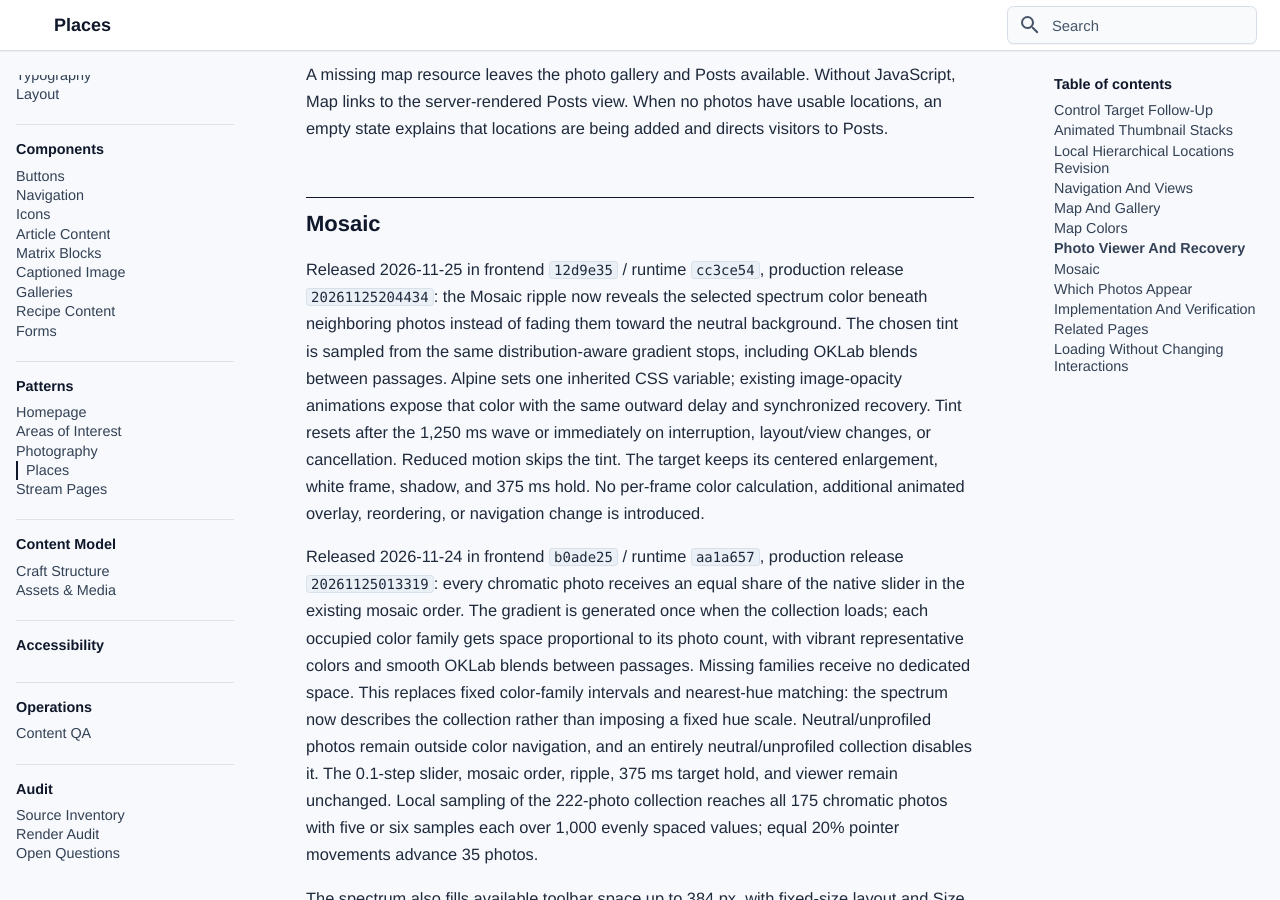
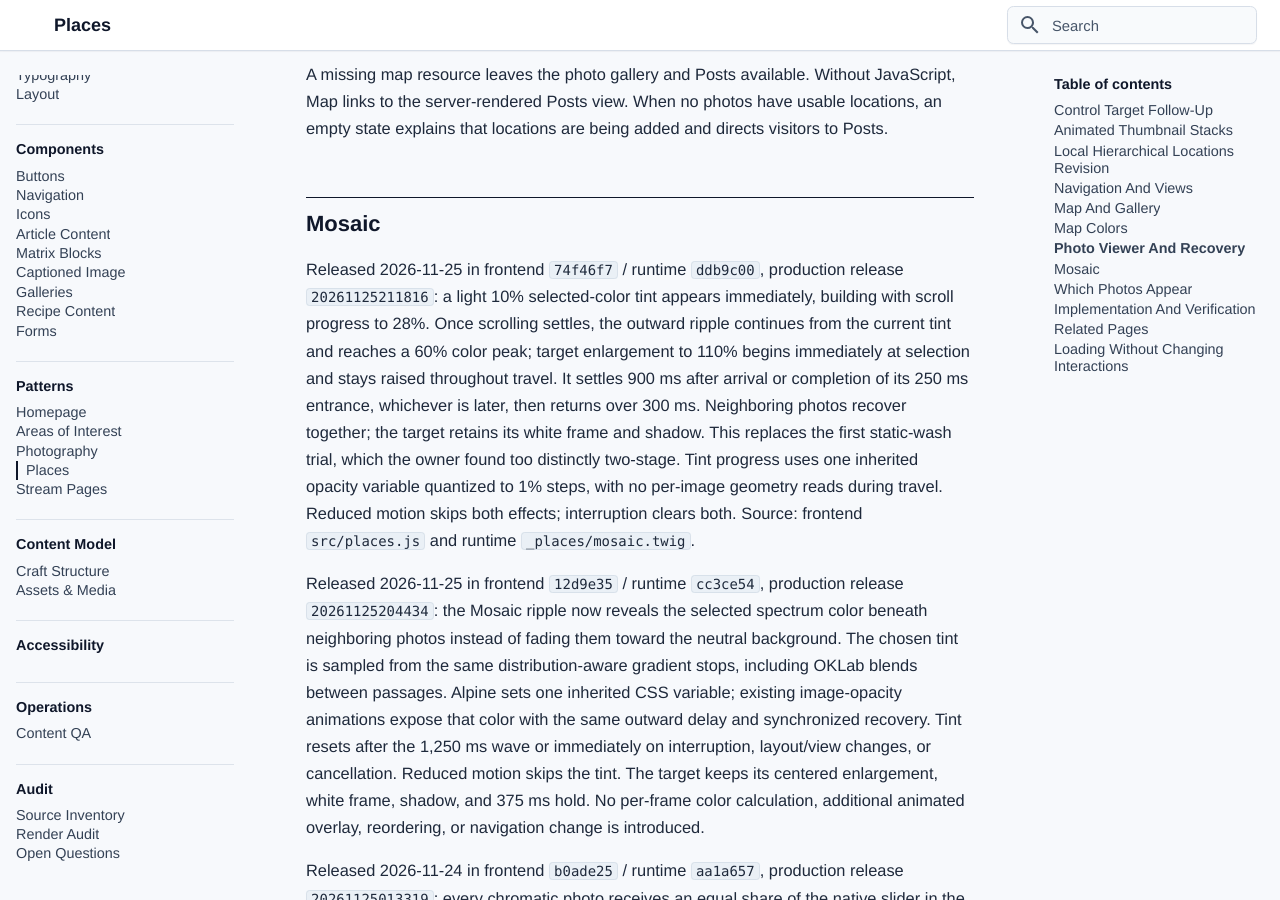
Before and after one commit to bentilden/Design-System, an MkDocs documentation site: the page built from docs/patterns/places.md, in a window 1280 px wide and 900 px high, scrolled down 18434 px. Built offline with MkDocs 1.6.1 and Material for MkDocs 9.7.7, drawn with Linux system fonts in a browser that asks for light colours; some web fonts are replaced.

Commit message:
Document progressive mosaic motion and target emphasis

```diff
--- a/docs/patterns/places.md
+++ b/docs/patterns/places.md
@@ -217,6 +217,8 @@ A missing map resource leaves the photo gallery and Posts available. Without Jav
 
 ## Mosaic
 
+Released 2026-11-25 in frontend `74f46f7` / runtime `ddb9c00`, production release `20261125211816`: a light 10% selected-color tint appears immediately, building with scroll progress to 28%. Once scrolling settles, the outward ripple continues from the current tint and reaches a 60% color peak; target enlargement to 110% begins immediately at selection and stays raised throughout travel. It settles 900 ms after arrival or completion of its 250 ms entrance, whichever is later, then returns over 300 ms. Neighboring photos recover together; the target retains its white frame and shadow. This replaces the first static-wash trial, which the owner found too distinctly two-stage. Tint progress uses one inherited opacity variable quantized to 1% steps, with no per-image geometry reads during travel. Reduced motion skips both effects; interruption clears both. Source: frontend `src/places.js` and runtime `_places/mosaic.twig`.
+
 Released 2026-11-25 in frontend `12d9e35` / runtime `cc3ce54`, production release `20261125204434`: the Mosaic ripple now reveals the selected spectrum color beneath neighboring photos instead of fading them toward the neutral background. The chosen tint is sampled from the same distribution-aware gradient stops, including OKLab blends between passages. Alpine sets one inherited CSS variable; existing image-opacity animations expose that color with the same outward delay and synchronized recovery. Tint resets after the 1,250 ms wave or immediately on interruption, layout/view changes, or cancellation. Reduced motion skips the tint. The target keeps its centered enlargement, white frame, shadow, and 375 ms hold. No per-frame color calculation, additional animated overlay, reordering, or navigation change is introduced.
 
 Released 2026-11-24 in frontend `b0ade25` / runtime `aa1a657`, production release `20261125013319`: every chromatic photo receives an equal share of the native slider in the existing mosaic order. The gradient is generated once when the collection loads; each occupied color family gets space proportional to its photo count, with vibrant representative colors and smooth OKLab blends between passages. Missing families receive no dedicated space. This replaces fixed color-family intervals and nearest-hue matching: the spectrum now describes the collection rather than imposing a fixed hue scale. Neutral/unprofiled photos remain outside color navigation, and an entirely neutral/unprofiled collection disables it. The 0.1-step slider, mosaic order, ripple, 375 ms target hold, and viewer remain unchanged. Local sampling of the 222-photo collection reaches all 175 chromatic photos with five or six samples each over 1,000 evenly spaced values; equal 20% pointer movements advance 35 photos.
```
